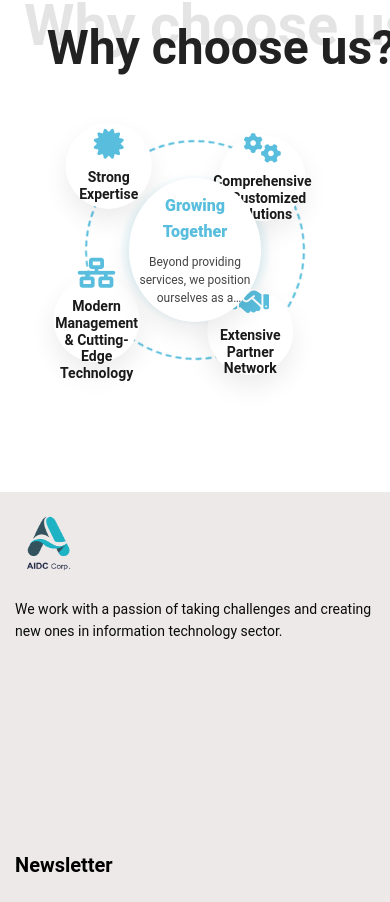
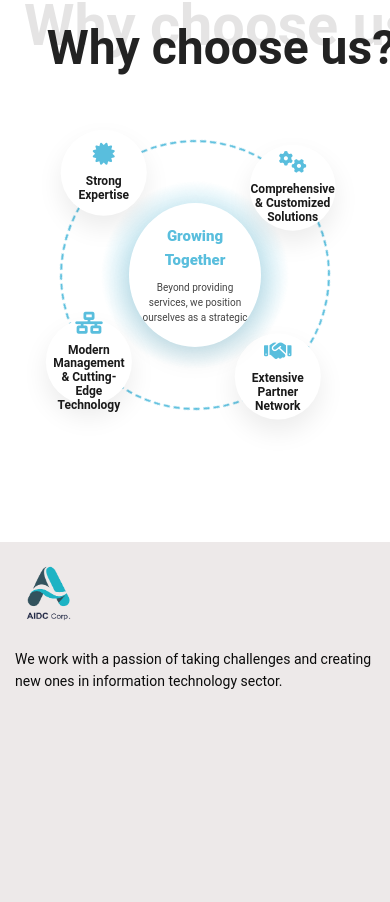
Before and after one commit to toando0212/company_FE, a React (Vite) app: page /field in a window 390 px wide. Shown: the part 2218-3120 px from the top of the page. Built offline with nearby package versions, Linux system fonts and the light colour scheme.

Commit message:
fix:responsive orbit

```diff
--- a/src/css/home.css
+++ b/src/css/home.css
@@ -536,8 +536,9 @@
 }
 
 
+
 :root{
-  --orbit-size: 650px;
+  --orbit-size: 580px; /* tăng kích thước vòng ngoài */
   --center-size: 220px;
   --speed: 30s;
   --card-bg: #fff;
@@ -600,8 +601,9 @@
 
 }
 
-.orbit-card i{ font-size:30px; color:var(--brand); }
-.orbit-card span{ font-size:14px; font-weight:600; line-height:1.2; }
+
+.orbit-card i{ font-size:22px; color:var(--brand); }
+.orbit-card span{ font-size:12px; font-weight:600; line-height:1.15; }
 
 
 /* Trung tâm */
@@ -645,11 +647,11 @@
   .center-card p {
     -webkit-line-clamp: 3;
     line-clamp: 3;
-    font-size: 12px;
+    font-size: 10px;
   }
 }
 .badge {
-  font-size: 1.4rem;
+  font-size: 1rem;
 }
 
 /* Hover để tạm dừng vòng quay */
@@ -673,8 +675,8 @@
 /* Responsive nhỏ */
 @media (max-width: 640px){
   :root{
-    --orbit-size: 320px;
-    --center-size: 180px;
+    --orbit-size: 350px;
+    --center-size: 150px;
     --speed: 16s;
     --card-size: 110px;
   }
@@ -684,13 +686,13 @@
 
 @media (max-width: 480px){
   :root{
-    --orbit-size: 220px;
+    --orbit-size: 270px;
     --center-size: 120px;
     --card-size: 70px;
   }
-  .orbit-card{ width: var(--card-size); height: var(--card-size); font-size: 12px; }
+  .orbit-card{ width: var(--card-size); height: var(--card-size); font-size: 9px; }
   .center-card { width: var(--center-size); height: var(--center-size); padding: 12px 6px; }
-  .center-card .badge { font-size: 1rem; }
+  .center-card .badge { font-size: 15px; }
 }
 
 @media (prefers-reduced-motion: reduce) {
```
